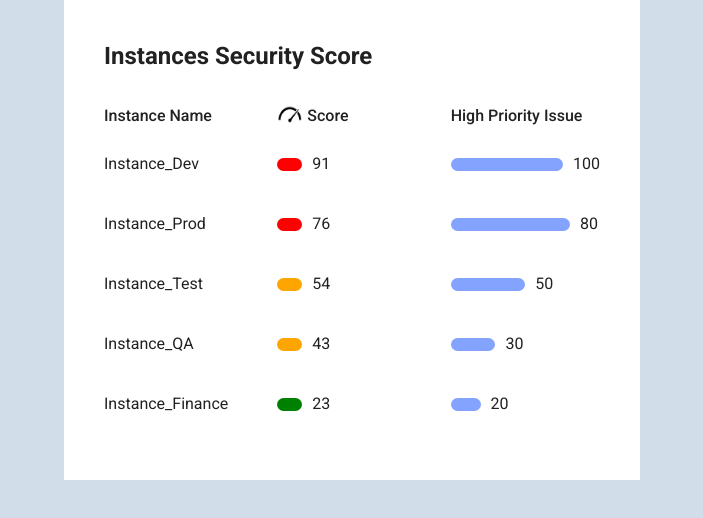
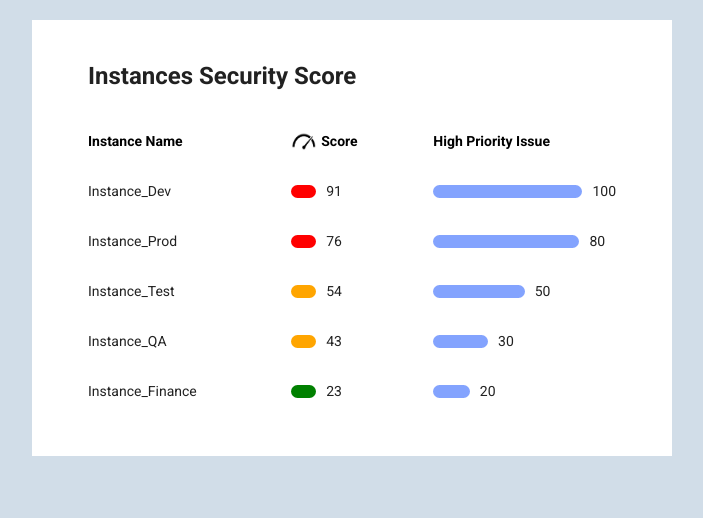
Before and after one commit to Swati11129/instance_security_score, a Vue app: page /#/ in a window 1280 px wide. Shown: the top 518 px of the page, without its empty margins (288-991 px from the left). Built offline with nearby package versions, Linux system fonts and the light colour scheme.

Commit message:
modified v-simple-table code

```diff
--- a/src/components/InstanceSecurityScore.vue
+++ b/src/components/InstanceSecurityScore.vue
@@ -1,4 +1,4 @@
-<!-- <template>
+<template>
 <div style="background-color:#d1dde8; width:100vw; height:100vh">
     <v-container class=" white mt-5 pa-10  " style="width: 50%;">
         <div class="font-weight-bold text-h5 mb-6 ml-4">Instances Security Score</div>
@@ -21,7 +21,7 @@
             </thead>
 
             <tbody >
-                <tr  v-for="item in items" :key="item.name">
+                <tr  v-for="(item ,i) in items" :key="i">
                     <td>{{ item.text }}</td>
                     <td>
                         <div class="d-flex" style="gap:10px">
@@ -102,11 +102,14 @@ tr th{
 }
 
 tr{
-  height: 60px !important;
+  height: 50px ;
 }
-</style>  -->
+</style>
 
-<template>
+
+// code using  grid
+
+<!-- <template>
   <div style="background-color: #d1dde8; width: 100vw; height: 100vh">
     <v-container  class="white pa-10 " style="width: 45%">
       <div class="font-weight-bold text-h5 mb-8">Instances Security Score</div>
@@ -135,7 +138,7 @@ tr{
               :style="{ 'background-color': score_color(item.score) }"
               class="rounded-pill my-auto"
             />
-            <!-- <div v-text="item.score" /> -->
+             <div v-text="item.score" />
             <div>{{ item.score }}</div>
           </div>
         </v-col>
@@ -206,3 +209,4 @@ export default {
   },
 };
 </script>
+-->
```
